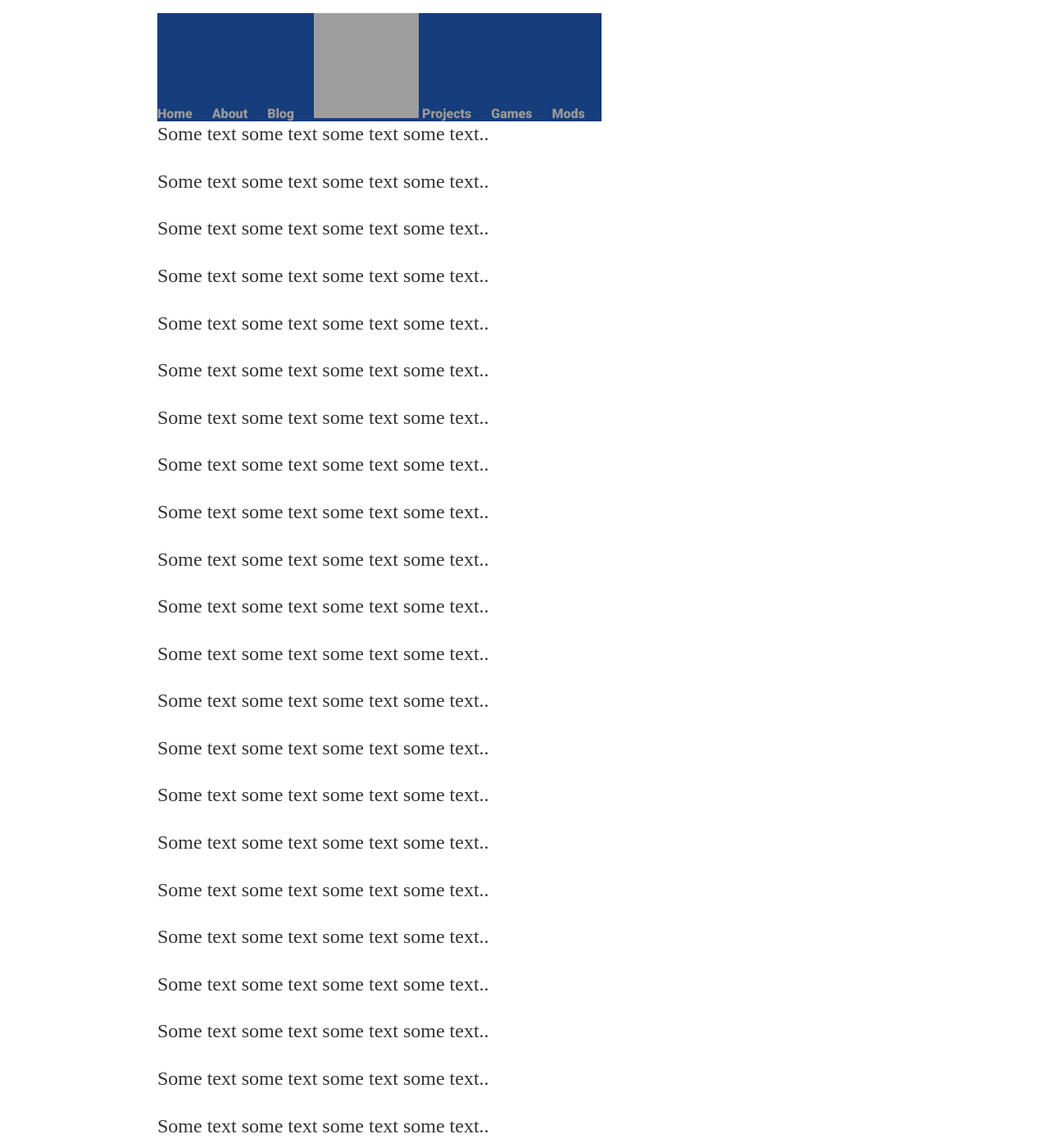
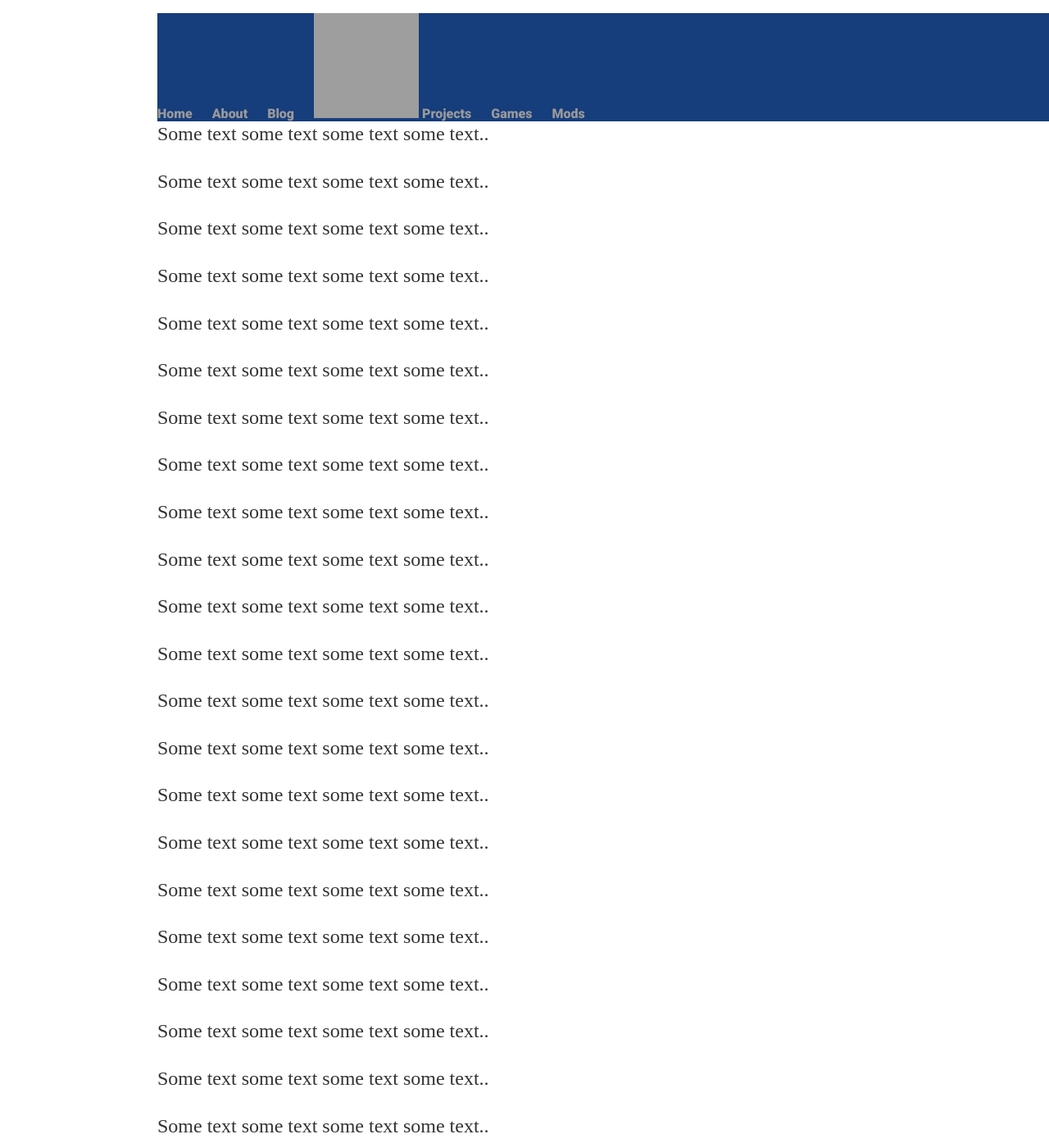
Before and after one commit to Horatio-McCallister/Horatio-McCallister.github.io, a Jekyll site: the page built from index.html, in a window 1280 px wide and 1400 px high. Shown: the whole window at 82% size. Built offline with Jekyll 4.4.1, drawn with Linux system fonts in a browser that asks for light colours; the list of posts is cut into pages by our own code; grey boxes are pictures that could not be loaded.

Commit message:
no message

```diff
--- a/_layouts/default.html
+++ b/_layouts/default.html
@@ -12,7 +12,6 @@
 
 	<body>
 		<nav>
-		<center>
 			<ul id="naviagtion">
 				<li><a href="/">Home</a></li>
 				<li><a href="/about">About</a></li>
@@ -22,7 +21,6 @@
 				<li><a href="/games">Games</a></li>
 				<li><a href="/mods">Mods</a></li>
 			</ul>
-		</center>
 		</nav>
 		<div class="container">
 
--- a/css/main.css
+++ b/css/main.css
@@ -12,7 +12,7 @@ nav ul, footer ul {
 nav ul {
 	position: fixed; /* Set the navbar to fixed position */
     top: 0; /* Position the navbar at the top of the page */
-    /*width: 100%; /* Full width */
+    width: 100%; /* Full width */
 }
 nav ul li, footer ul li {
     display: inline;
```
